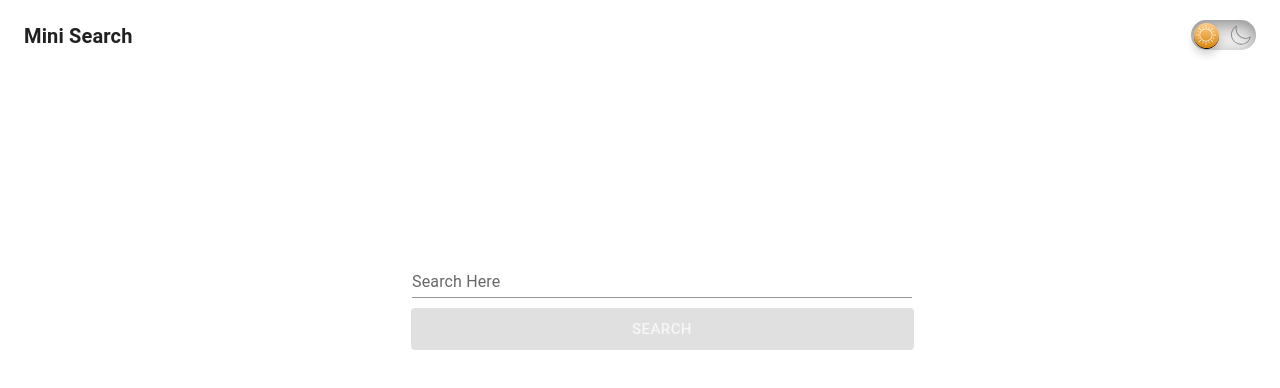
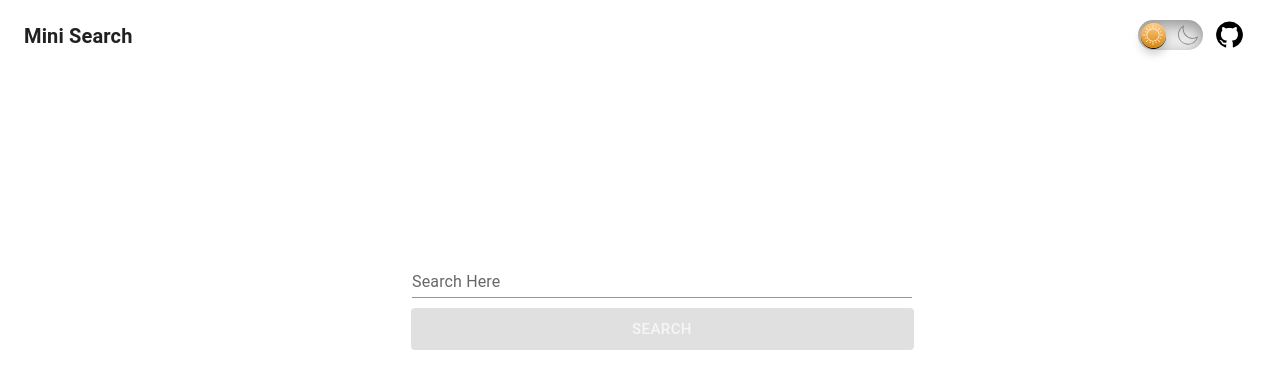
Before and after one commit to elisaia55/Mini-Search, a React (Create React App) app in the folder mini-search-takehome/: page / in a window 1280 px wide. Shown: the top 388 px of the page. Built offline with nearby package versions, Linux system fonts and the light colour scheme; no server answers; the HTML template or start-up script is replaced by a standard one.

Commit message:
added repo link

```diff
--- a/mini-search-takehome/src/Components/NavigationBar/NavigationBar.css
+++ b/mini-search-takehome/src/Components/NavigationBar/NavigationBar.css
@@ -2,6 +2,11 @@
     background-color: var(--body_background) !important;
     box-shadow: none !important;
     height: 100;
+}
+
+.git-container {
+
+
 }
 
 /* Back to Top Button styling */
--- a/mini-search-takehome/src/Components/NavigationBar/index.js
+++ b/mini-search-takehome/src/Components/NavigationBar/index.js
@@ -7,10 +7,12 @@
 import IconButton from '@mui/material/IconButton';
 import MenuIcon from '@mui/icons-material/Menu';
 import KeyboardDoubleArrowUpIcon from '@mui/icons-material/KeyboardDoubleArrowUp';
+import GitHubIcon from '@mui/icons-material/GitHub';
 import { useState, useEffect } from 'react';
 import "./NavigationBar.css"
 import { ReactComponent as Sun } from '../../Images/Sun.svg';
 import { ReactComponent as Moon} from '../../Images/Moon.svg'
+import { fontSize } from '@mui/system';
 
 export default function ButtonAppBar() {
     const [isVisible, setIsVisible] = useState(false)
@@ -72,7 +74,6 @@
 
       <AppBar position="fixed" className='top-nav'  >
         <Toolbar>
-
           <div className='nav-container'>
           <Typography variant="h6" component="div" sx={{ flexGrow: 1 }} style={{color:"#171717", fontWeight:"600"}}>
            <p className='nav-title'>
@@ -80,13 +81,16 @@
              Mini Search
             </p>
 
+
           </Typography>
+
             {isVisible && ( <div className='scroll-btn-container'>
 
 
               <button onClick={topScroll} className="scroll-to-top"><KeyboardDoubleArrowUpIcon sx={{fontSize: 40}}></KeyboardDoubleArrowUpIcon><span>Back to Top</span></button>
 
               </div> )}
+
 
               <div className='dark_mode'>
             <input
@@ -95,13 +99,18 @@
                 id='darkmode-toggle'
                 onChange={toggleTheme}
                 defaultChecked={colorSelected === "dark"}
-            />
+                />
             <label className='dark_mode_label' for='darkmode-toggle'>
                 <Sun />
                 <Moon />
             </label>
         </div>
           </div>
+
+                <a href='https://github.com/elisaia55/Mini-Search' target="__blank" rel="noopener noreferrer">
+
+                <GitHubIcon style={{color: "black"}} sx={{fontSize: 29, padding:"12px"}} ></GitHubIcon>
+                </a>
         </Toolbar>
       </AppBar>
               </div>
```
Also changed, not shown: 1 other file (tests, documents, lock files or other folders).
